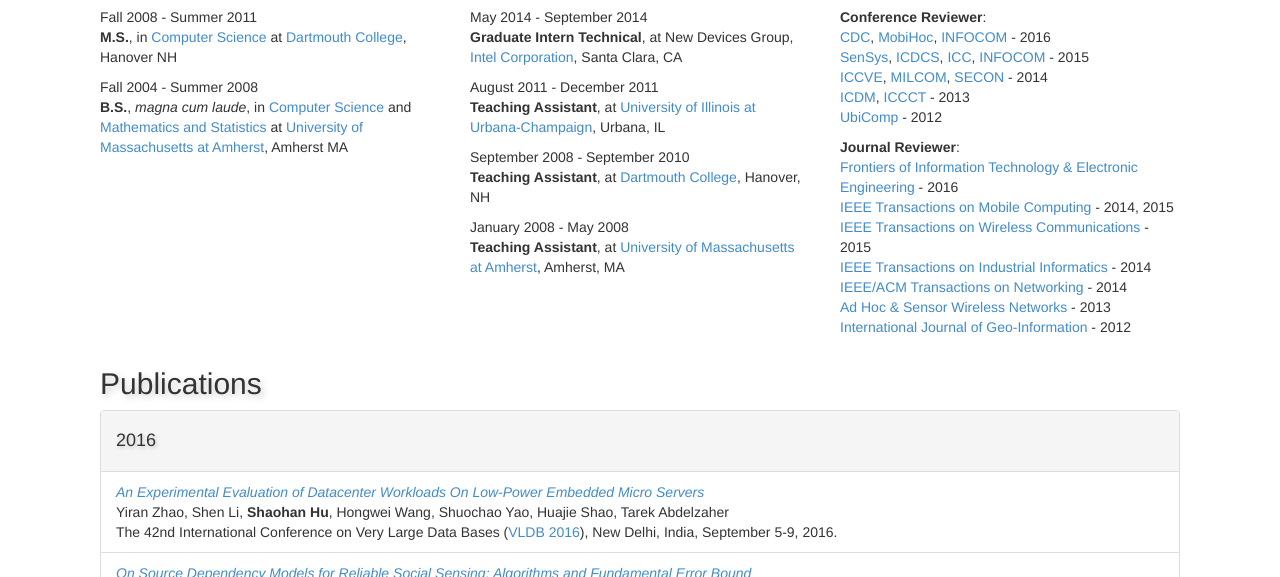
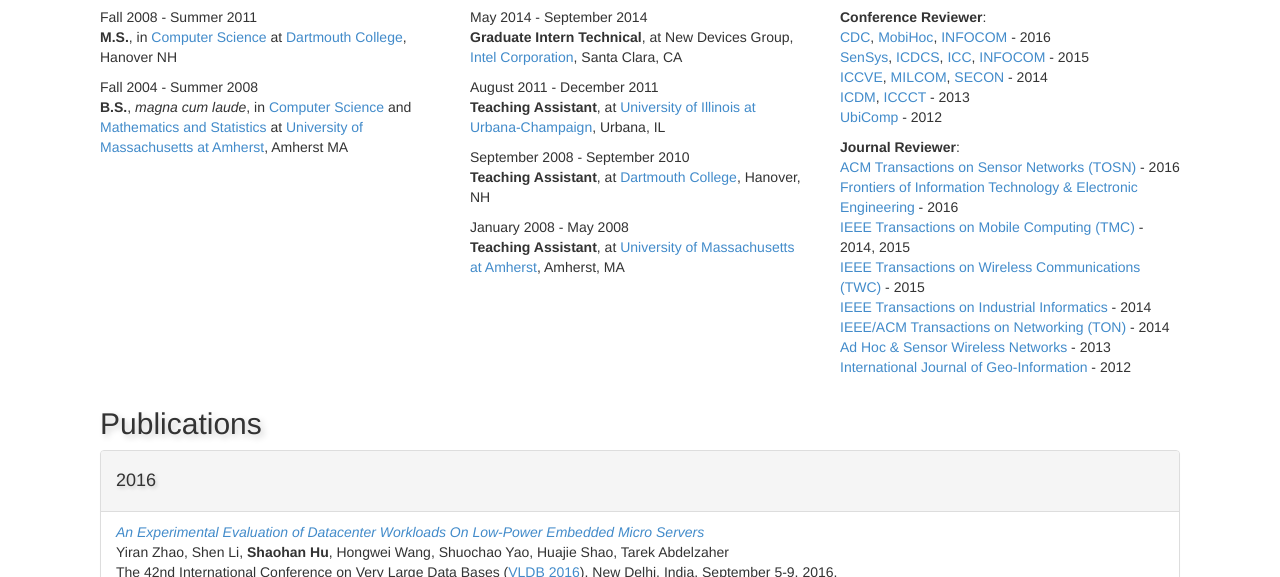
Before and after one commit to hushaohan/hushaohan.github.io, a plain HTML site: page index.html in a window 1280 px wide. Shown: the part 671-1248 px from the top of the page. Drawn offline with Linux system fonts and the light colour scheme; some packages are replaced by stand-ins of ours; a script that the page names is missing.

Commit message:
added tosn 2016 review

```diff
--- a/index.html
+++ b/index.html
@@ -118,11 +118,12 @@
                         <a href="http://www.ubicomp.org/ubicomp2012">UbiComp</a> - 2012
                     </p>
                     <p><strong>Journal Reviewer</strong>:<br/>
-                        <a href="http://www.springer.com/computer/journal/11714">Frontiers of Information Technology & Electronic Engineering</a> - 2016<br/>
-                        <a href="http://www.computer.org/portal/web/tmc">IEEE Transactions on Mobile Computing</a> - 2014, 2015<br/>
-                        <a href="http://www.comsoc.org/twc">IEEE Transactions on Wireless Communications</a> - 2015<br/>
+                        <a href="http://tosn.acm.org/">ACM Transactions on Sensor Networks (TOSN)</a> - 2016<br/>
+                        <a href="http://www.springer.com/computer/journal/11714">Frontiers of Information Technology &amp; Electronic Engineering</a> - 2016<br/>
+                        <a href="http://www.computer.org/portal/web/tmc">IEEE Transactions on Mobile Computing (TMC)</a> - 2014, 2015<br/>
+                        <a href="http://www.comsoc.org/twc">IEEE Transactions on Wireless Communications (TWC)</a> - 2015<br/>
                         <a href="http://tii.ieee-ies.org">IEEE Transactions on Industrial Informatics</a> - 2014<br/>
-                        <a href="http://www.ifp.illinois.edu/ton">IEEE/ACM Transactions on Networking</a> - 2014<br/>
+                        <a href="http://www.ifp.illinois.edu/ton">IEEE/ACM Transactions on Networking (TON)</a> - 2014<br/>
                         <a href="http://www.oldcitypublishing.com/AHSWN/AHSWN.html">Ad Hoc &amp; Sensor Wireless Networks</a> - 2013<br/>
                         <a href="http://www.mdpi.com/journal/ijgi">International Journal of Geo-Information</a> - 2012
                     </p>
```
